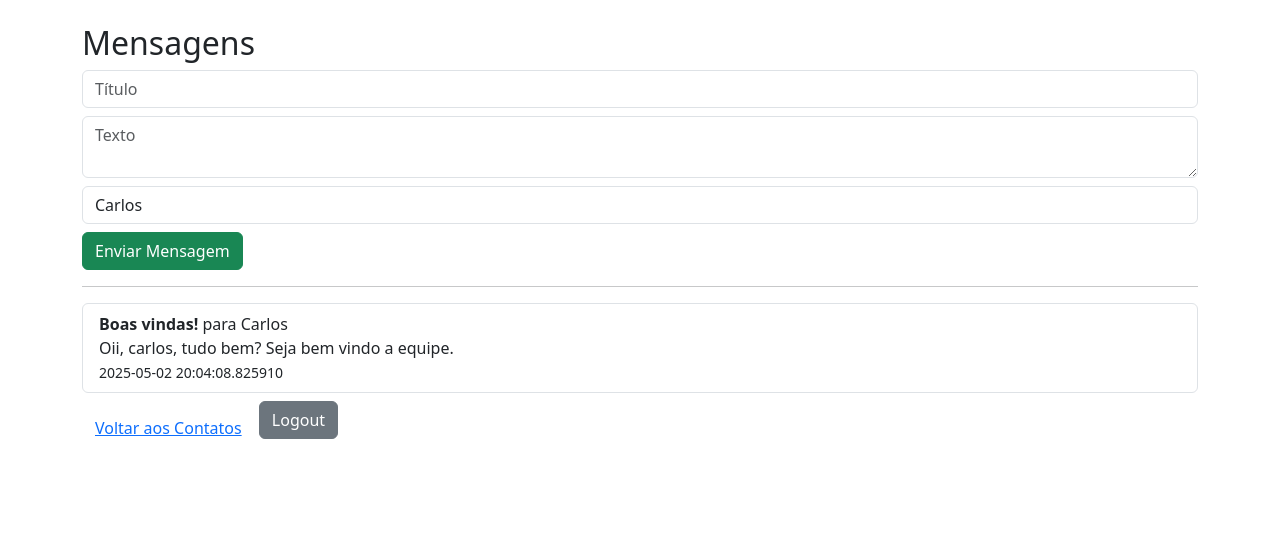
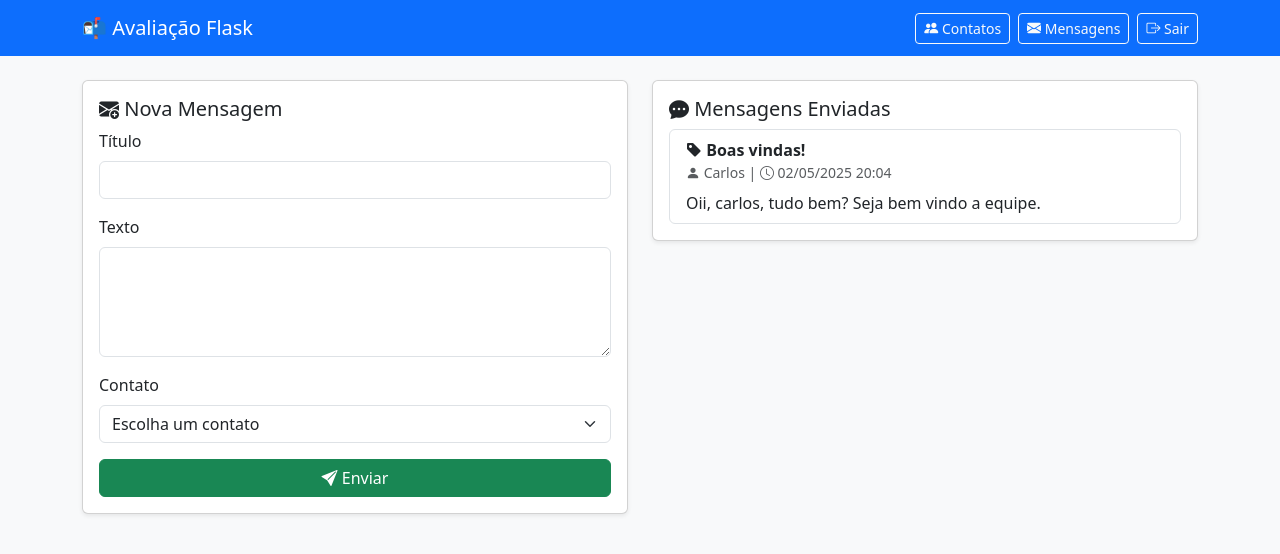
Before and after one commit to goulartduarda/avaliacao-flask, a Flask app: page /messages/ in a window 1280 px wide. Shown: the top 554 px of the page. Run offline with Flask 3, Linux system fonts and the light colour scheme; a user stored in the database is signed in.

Commit message:
Melhoria visual com Bootstrap e ícones

```diff
--- a/app/templates/base.html
+++ b/app/templates/base.html
@@ -1,20 +1,47 @@
 <!DOCTYPE html>
 <html lang="pt-br">
 <head>
-    <meta charset="UTF-8">
-    <title>{% block title %}{% endblock %}</title>
-    <link href="https://cdn.jsdelivr.net/npm/bootstrap@5.3.0/dist/css/bootstrap.min.css" rel="stylesheet">
+  <meta charset="UTF-8">
+  <title>{% block title %}App de Contatos{% endblock %}</title>
+  <meta name="viewport" content="width=device-width, initial-scale=1">
+
+  <!-- Bootstrap CSS -->
+  <link href="https://cdn.jsdelivr.net/npm/bootstrap@5.3.0/dist/css/bootstrap.min.css" rel="stylesheet">
+
+  <!-- Bootstrap Icons -->
+  <link href="https://cdn.jsdelivr.net/npm/bootstrap-icons@1.10.5/font/bootstrap-icons.css" rel="stylesheet">
 </head>
-<body class="container py-4">
+<body class="bg-light">
+
+  <!-- Navbar -->
+  <nav class="navbar navbar-expand-lg navbar-dark bg-primary mb-4">
+    <div class="container">
+      <a class="navbar-brand" href="#">📬 Avaliação Flask</a>
+      <div class="d-flex">
+        <a href="/contacts" class="btn btn-outline-light btn-sm me-2"><i class="bi bi-people-fill"></i> Contatos</a>
+        <a href="/messages" class="btn btn-outline-light btn-sm me-2"><i class="bi bi-envelope-fill"></i> Mensagens</a>
+        <a href="/logout" class="btn btn-outline-light btn-sm"><i class="bi bi-box-arrow-right"></i> Sair</a>
+      </div>
+    </div>
+  </nav>
+
+  <!-- Conteúdo -->
+  <div class="container">
     {% with messages = get_flashed_messages() %}
       {% if messages %}
-        <div class="alert alert-warning" role="alert">
+        <div class="alert alert-warning alert-dismissible fade show" role="alert">
           {% for message in messages %}
-            <p>{{ message }}</p>
+            <p class="mb-0">{{ message }}</p>
           {% endfor %}
+          <button type="button" class="btn-close" data-bs-dismiss="alert" aria-label="Fechar"></button>
         </div>
       {% endif %}
     {% endwith %}
+
     {% block content %}{% endblock %}
+  </div>
+
+  <!-- Bootstrap JS (interatividade dos botões) -->
+  <script src="https://cdn.jsdelivr.net/npm/bootstrap@5.3.0/dist/js/bootstrap.bundle.min.js"></script>
 </body>
 </html>
--- a/app/templates/messages.html
+++ b/app/templates/messages.html
@@ -1,27 +1,56 @@
 {% extends 'base.html' %}
 {% block title %}Mensagens{% endblock %}
 {% block content %}
-<h2>Mensagens</h2>
+
+<div class="row">
+  <div class="col-md-6">
+    <div class="card shadow-sm mb-4">
+      <div class="card-body">
+        <h5 class="card-title"><i class="bi bi-envelope-plus-fill"></i> Nova Mensagem</h5>
         <form method="post" action="/messages/send">
-    <input name="titulo" placeholder="Título" class="form-control mb-2" required>
-    <textarea name="texto" placeholder="Texto" class="form-control mb-2" required></textarea>
-    <select name="contato" class="form-control mb-2" required>
+          <div class="mb-3">
+            <label for="titulo" class="form-label">Título</label>
+            <input type="text" class="form-control" id="titulo" name="titulo" required>
+          </div>
+          <div class="mb-3">
+            <label for="texto" class="form-label">Texto</label>
+            <textarea class="form-control" id="texto" name="texto" rows="4" required></textarea>
+          </div>
+          <div class="mb-3">
+            <label for="contato" class="form-label">Contato</label>
+            <select class="form-select" id="contato" name="contato" required>
+              <option value="" disabled selected>Escolha um contato</option>
               {% for c in contatos %}
               <option value="{{ c.id }}">{{ c.nome }}</option>
               {% endfor %}
             </select>
-    <button class="btn btn-success" type="submit">Enviar Mensagem</button>
+          </div>
+          <button type="submit" class="btn btn-success w-100"><i class="bi bi-send-fill"></i> Enviar</button>
         </form>
-<hr>
-<ul class="list-group mt-3">
+      </div>
+    </div>
+  </div>
+
+  <div class="col-md-6">
+    <div class="card shadow-sm">
+      <div class="card-body">
+        <h5 class="card-title"><i class="bi bi-chat-dots-fill"></i> Mensagens Enviadas</h5>
+        {% if mensagens %}
+        <ul class="list-group">
           {% for m in mensagens %}
           <li class="list-group-item">
-        <strong>{{ m.titulo }}</strong> para {{ m.contato.nome }}<br>
-        {{ m.texto }}<br>
-        <small>{{ m.data_envio }}</small>
+            <div class="fw-bold"><i class="bi bi-tag-fill"></i> {{ m.titulo }}</div>
+            <div class="text-muted small"><i class="bi bi-person-fill"></i> {{ m.contato.nome }} | <i class="bi bi-clock"></i> {{ m.data_envio.strftime('%d/%m/%Y %H:%M') }}</div>
+            <div class="mt-2">{{ m.texto }}</div>
           </li>
           {% endfor %}
         </ul>
-<a href="/contacts" class="btn btn-link mt-3">Voltar aos Contatos</a>
-<a href="/logout" class="btn btn-secondary">Logout</a>
+        {% else %}
+        <p class="text-muted">Nenhuma mensagem enviada ainda.</p>
+        {% endif %}
+      </div>
+    </div>
+  </div>
+</div>
+
 {% endblock %}
```
Also changed, not shown: app/templates/contacts.html (+48 -15 lines), app/templates/login.html (+23 -7 lines), app/templates/register.html (+27 -7 lines), instance/app.db, 1 other file. Lines whose indentation alone changed are shown as unchanged.
